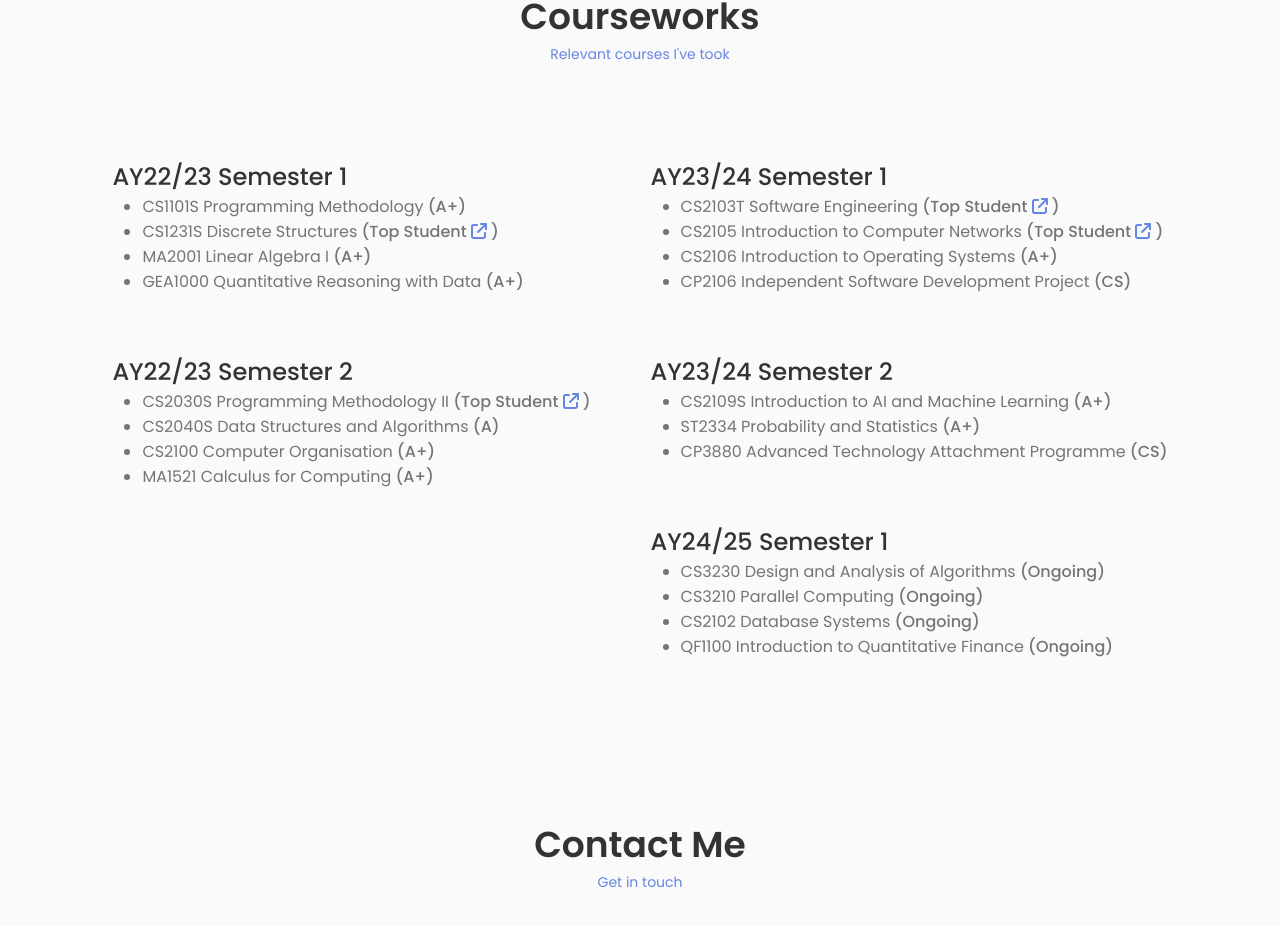
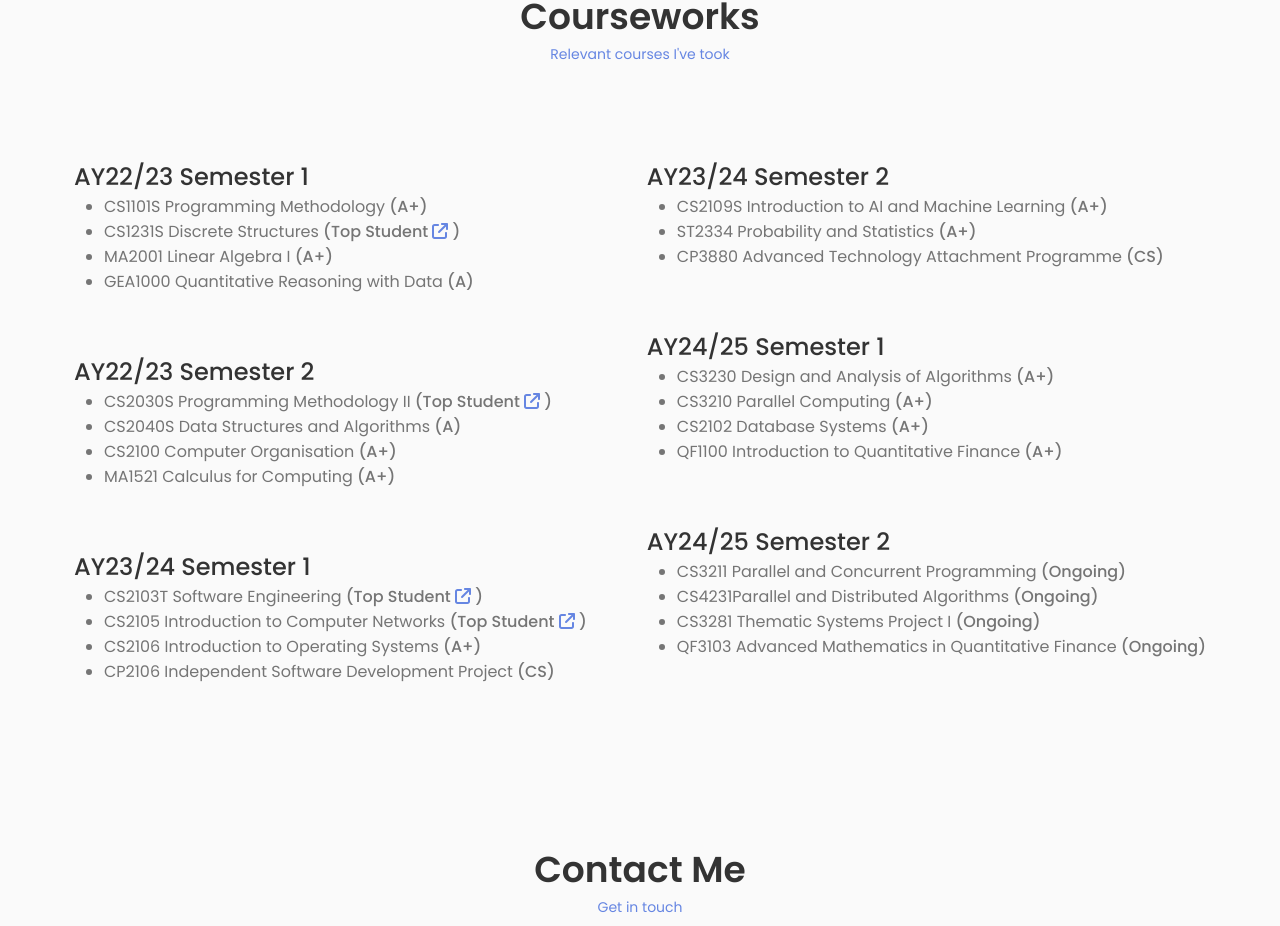
Before and after one commit to yucongkoo/yucongkoo.github.io, a React (Create React App) app: page / in a window 1280 px wide. Shown: the part 2352-3278 px from the top of the page. Built offline with nearby package versions, Linux system fonts and the light colour scheme.

Commit message:
Update courseworks

```diff
--- a/src/components/Coursework/Coursework.js
+++ b/src/components/Coursework/Coursework.js
@@ -99,7 +99,7 @@ const courseworkData = [
             {
                 course: "GEA1000 Quantitative Reasoning with Data",
                 courseLink: "https://nusmods.com/courses/GEA1000/quantitative-reasoning-with-data",
-                courseGrade: "A+"
+                courseGrade: "A"
             }
         ]
     },
@@ -182,21 +182,46 @@ const courseworkData = [
             {
                 course: 'CS3230 Design and Analysis of Algorithms',
                 courseLink: 'https://nusmods.com/courses/CS3230/design-and-analysis-of-algorithms',
-                courseGrade: 'Ongoing'
+                courseGrade: 'A+'
             },
             {
                 course: 'CS3210 Parallel Computing',
                 courseLink: 'https://nusmods.com/courses/CS3210/parallel-computing',
-                courseGrade: 'Ongoing'
+                courseGrade: 'A+'
             },
             {
                 course: 'CS2102 Database Systems',
                 courseLink: 'https://nusmods.com/courses/CS2102/database-systems',
-                courseGrade: "Ongoing"
+                courseGrade: "A+"
             },
             {
                 course: 'QF1100 Introduction to Quantitative Finance',
                 courseLink: 'https://nusmods.com/courses/QF1100/introduction-to-quantitative-finance',
+                courseGrade: 'A+'
+            }
+        ]
+    },
+    {
+        header: 'AY24/25 Semester 2',
+        data: [
+            {
+                course: 'CS3211 Parallel and Concurrent Programming',
+                courseLink: 'https://nusmods.com/courses/CS3211/parallel-and-concurrent-programming',
+                courseGrade: 'Ongoing'
+            },
+            {
+                course: 'CS4231Parallel and Distributed Algorithms',
+                courseLink: 'https://nusmods.com/courses/CS4231/parallel-and-distributed-algorithms',
+                courseGrade: 'Ongoing'
+            },
+            {
+                course: 'CS3281 Thematic Systems Project I',
+                courseLink: 'https://nusmods.com/courses/CS3281/thematic-systems-project-i',
+                courseGrade: "Ongoing"
+            },
+            {
+                course: 'QF3103 Advanced Mathematics in Quantitative Finance',
+                courseLink: 'https://nusmods.com/courses/QF3103/advanced-mathematics-in-quantitative-finance',
                 courseGrade: 'Ongoing'
             }
         ]
```
